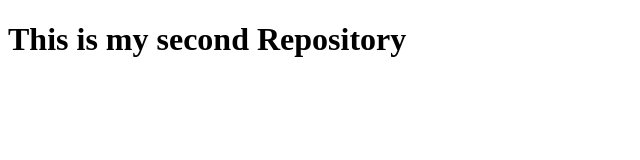
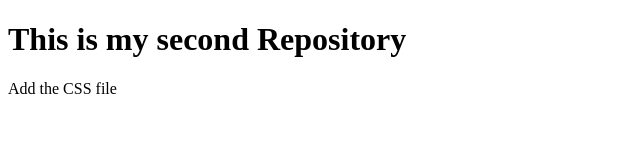
Before and after one commit to AhasanulAlam/my-secend-repo, a plain HTML site: page index.html in a window 1280 px wide. Shown: the whole page, without its empty margins (0-640 px from the left). Drawn offline with Linux system fonts and the light colour scheme.

Commit message:
added CSS

```diff
--- a/index.html
+++ b/index.html
@@ -9,6 +9,7 @@
 <body>
 
     <h1>This is my second Repository</h1>
+    <p> Add the CSS file</p>
 
 </body>
 </html>
--- /dev/null
+++ b/style.css
@@ -0,0 +1,3 @@
+*{
+    margin: 0;
+}
```
